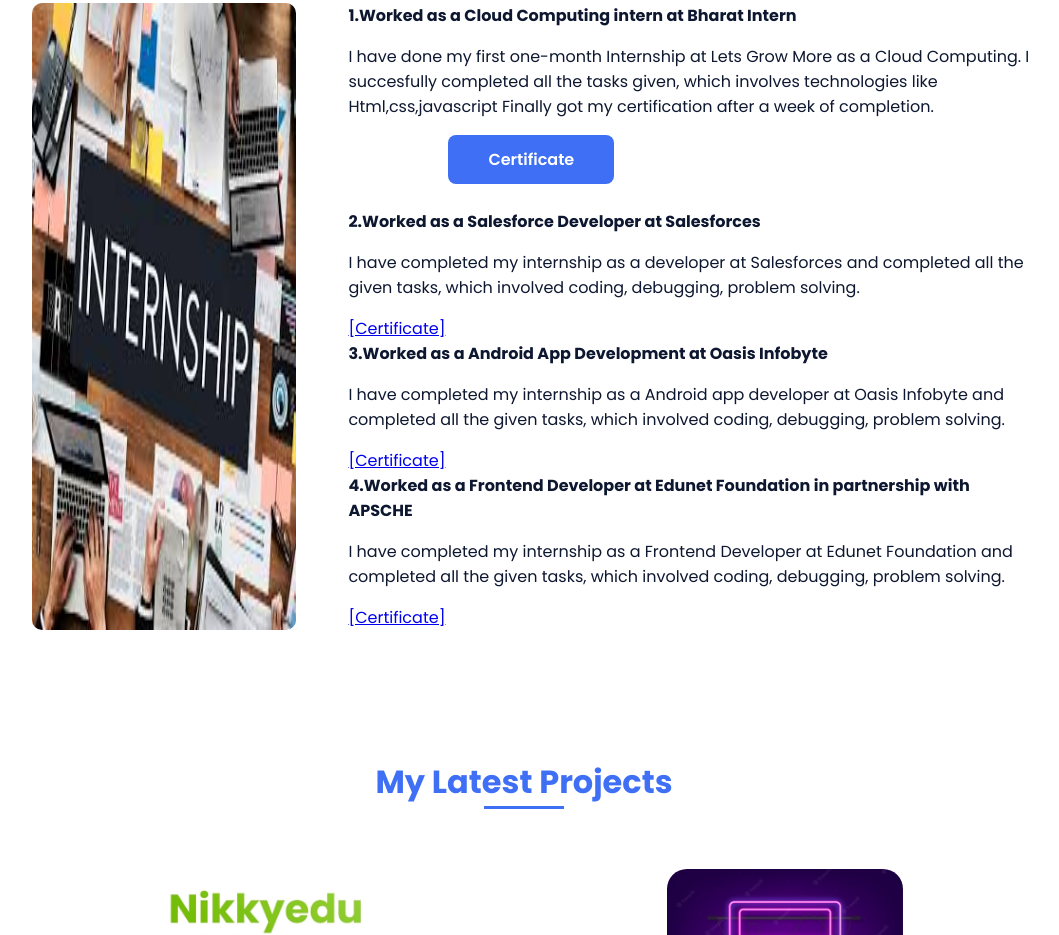
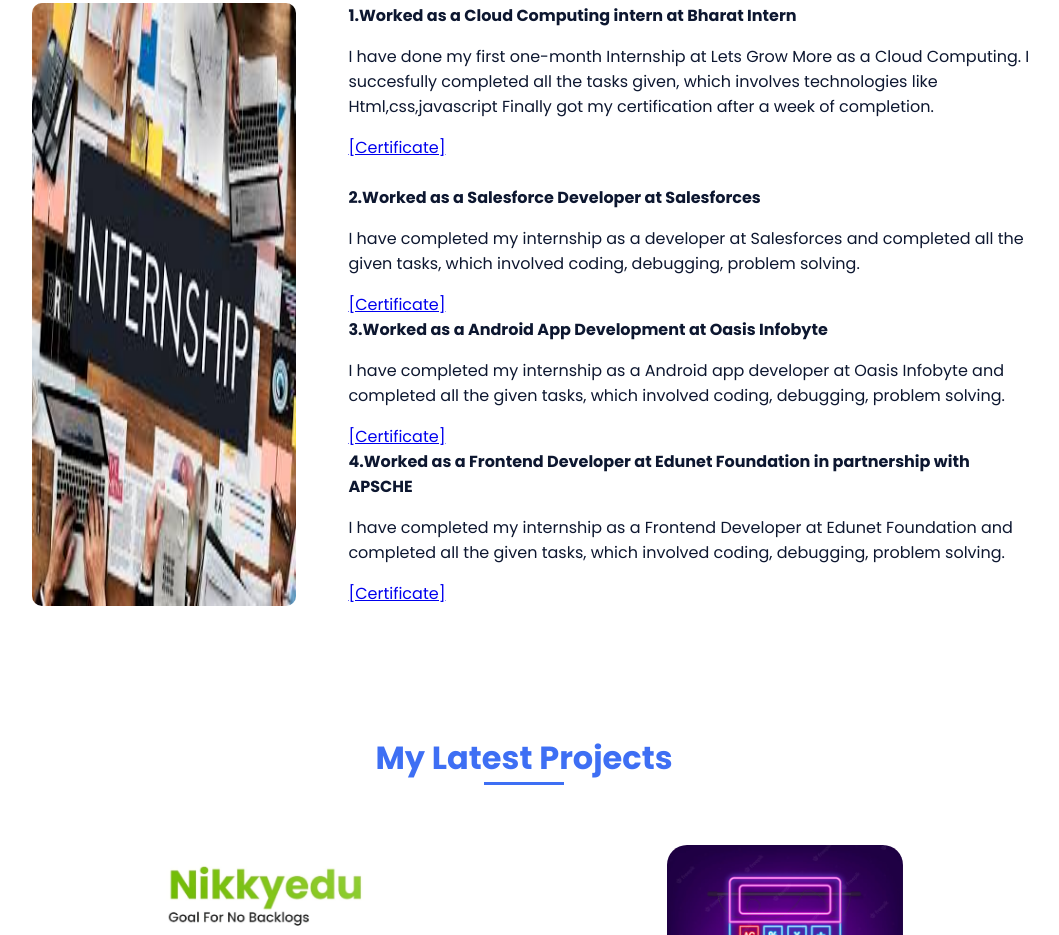
Before and after one commit to KedamJayasimha/Portfolio, a plain HTML site: page index.html in a window 1280 px wide. Shown: the part 1610-2545 px from the top of the page, without its empty margins (116-1175 px from the left). Drawn offline with nearby package versions, Linux system fonts and the light colour scheme.

Commit message:
Update index.html

```diff
--- a/index.html
+++ b/index.html
@@ -93,7 +93,7 @@
                             <p>I have done my first one-month Internship at Lets Grow More as a Cloud Computing.
                             I succesfully completed all the tasks given, which involves technologies like Html,css,javascript
                             Finally got my certification after a week of completion.</p>
-                            <a href="./assets/img/LGM_Web.jpg" style="text-decoration: underline;"><a href="#" class="button">Certificate</a></a><br><br>
+                            <a href="./assets/img/LGM_Web.jpg" style="text-decoration: underline;">[Certificate]</a><br><br>
 
                             <li>
                                 <b>2.Worked as a Salesforce Developer at Salesforces</b>
```
